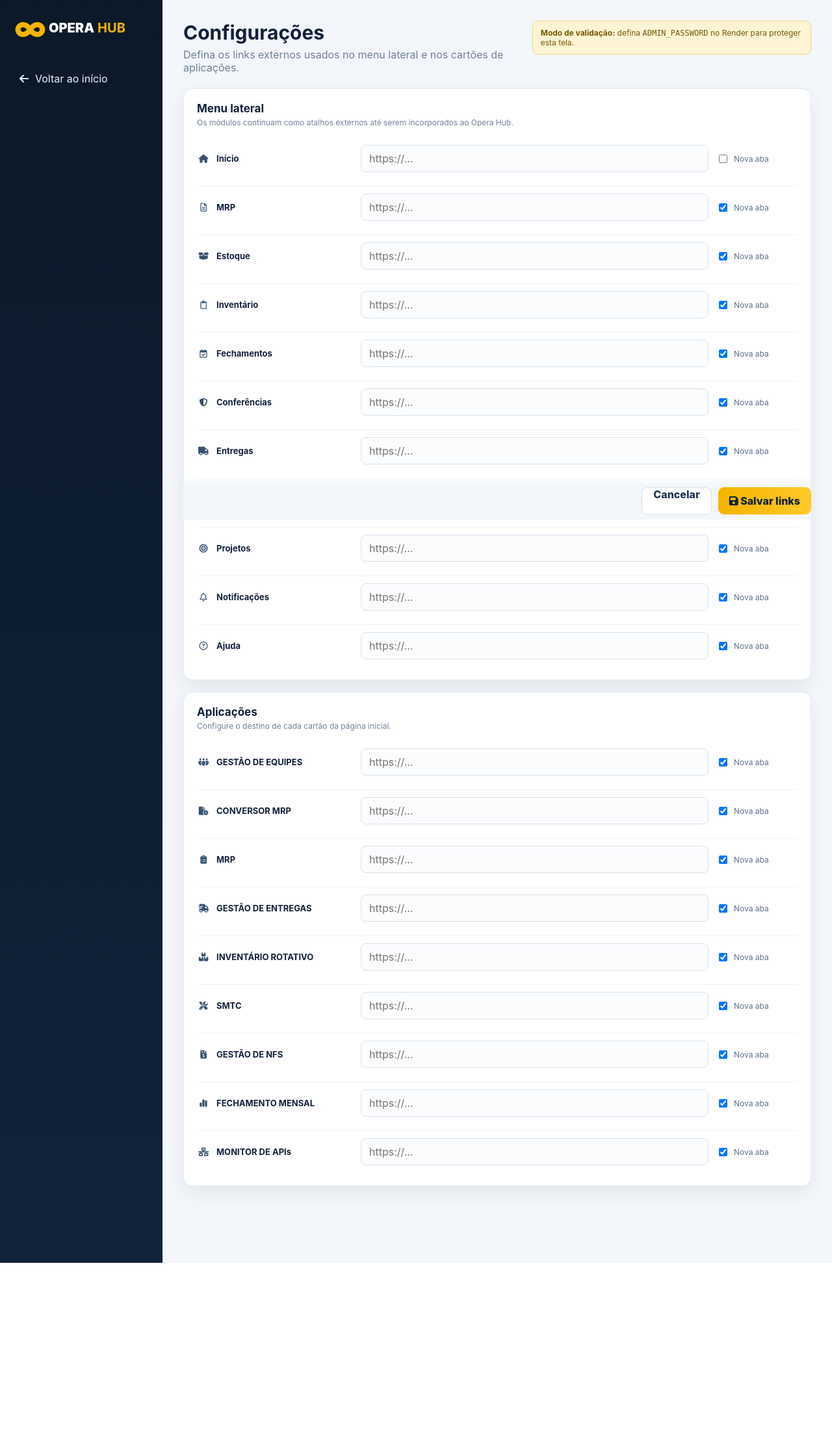
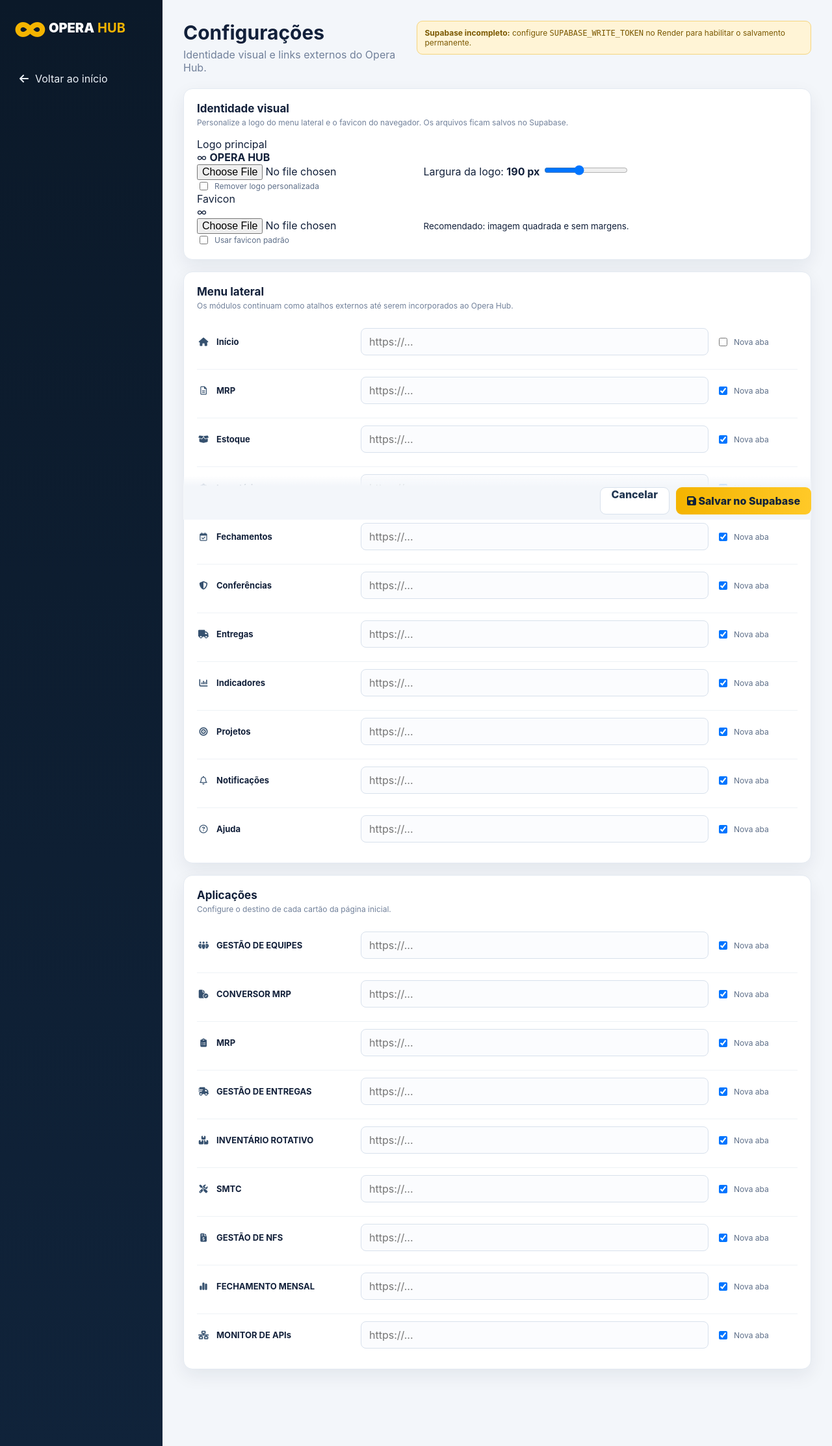
Before and after one commit to juniorsousa-oss/OPERAHUB---NOVA-VERS-O, a Flask app: page /configuracoes in a window 1280 px wide. Shown: the whole page at 65% size. Before the commit the page ends 1944 px from the top, so only its background shows below. Run offline with Flask 3, Linux system fonts and the light colour scheme; data that the repository does not hold is empty.

Commit message:
Adiciona logo e favicon configuráveis no painel

```diff
--- a/templates/config.html
+++ b/templates/config.html
@@ -3,8 +3,12 @@
 <head>
   <meta charset="utf-8">
   <meta name="viewport" content="width=device-width, initial-scale=1">
+  <title>Configurações | Opera Hub</title>
+  {% if settings['favicon_data'] %}
+  <link rel="icon" href="{{ settings['favicon_data'] }}">
+  {% else %}
   <link rel="icon" href="{{ url_for('static', filename='favicon.svg') }}" type="image/svg+xml">
-  <title>Configurações | Opera Hub</title>
+  {% endif %}
   <link rel="preconnect" href="https://cdnjs.cloudflare.com">
   <link rel="stylesheet" href="https://cdnjs.cloudflare.com/ajax/libs/font-awesome/6.5.2/css/all.min.css">
   <link rel="stylesheet" href="{{ url_for('static', filename='styles.css') }}">
@@ -12,10 +16,20 @@
 <body class="admin-body">
   <div class="admin-shell">
     <aside class="admin-side">
-      <div class="brand">
-        <div class="brand-mark">∞</div>
-        <div class="brand-text"><span>OPERA</span><strong>HUB</strong></div>
-      </div>
+      <a class="brand" href="{{ url_for('index') }}" aria-label="Opera Hub">
+        {% if settings['logo_data'] %}
+          <img
+            class="brand-logo-img"
+            src="{{ settings['logo_data'] }}"
+            alt="Opera Hub"
+            style="--brand-user-width: {{ settings['logo_width'] }}px"
+          >
+        {% else %}
+          <div class="brand-mark">∞</div>
+          <div class="brand-text"><span>OPERA</span><strong>HUB</strong></div>
+        {% endif %}
+      </a>
+
       <a class="back-home" href="{{ url_for('index') }}">
         <i class="fa-solid fa-arrow-left"></i>
         Voltar ao início
@@ -32,11 +46,11 @@
       <div class="admin-title">
         <div>
           <h1>Configurações</h1>
-          <p>Defina os links externos usados no menu lateral e nos cartões de aplicações.</p>
+          <p>Identidade visual e links externos do Opera Hub.</p>
         </div>
-        {% if not admin_enabled %}
+        {% if not supabase_write_ready %}
         <div class="dev-warning">
-          <strong>Modo de validação:</strong> defina <code>ADMIN_PASSWORD</code> no Render para proteger esta tela.
+          <strong>Supabase incompleto:</strong> configure <code>SUPABASE_WRITE_TOKEN</code> no Render para habilitar o salvamento permanente.
         </div>
         {% endif %}
       </div>
@@ -47,7 +61,60 @@
         {% endfor %}
       {% endwith %}
 
-      <form method="post">
+      <form method="post" enctype="multipart/form-data">
+        <section class="admin-card">
+          <h2>Identidade visual</h2>
+          <p>Personalize a logo do menu lateral e o favicon do navegador. Os arquivos ficam salvos no Supabase.</p>
+
+          <div class="identity-grid">
+            <div class="identity-field">
+              <label>Logo principal</label>
+              <div class="asset-preview asset-preview-logo">
+                {% if settings['logo_data'] %}
+                  <img src="{{ settings['logo_data'] }}" alt="Logo atual">
+                {% else %}
+                  <span>∞ <strong>OPERA HUB</strong></span>
+                {% endif %}
+              </div>
+              <input class="file-input" type="file" name="logo_upload" accept=".png,.jpg,.jpeg,.webp,.svg,image/*">
+              <label class="range-label" for="logo_width">
+                Largura da logo: <strong><span id="logoWidthValue">{{ settings['logo_width'] }}</span> px</strong>
+              </label>
+              <input
+                id="logo_width"
+                class="range-input"
+                type="range"
+                name="logo_width"
+                min="100"
+                max="320"
+                step="5"
+                value="{{ settings['logo_width'] }}"
+              >
+              <label class="check-wrap">
+                <input type="checkbox" name="remove_logo">
+                Remover logo personalizada
+              </label>
+            </div>
+
+            <div class="identity-field">
+              <label>Favicon</label>
+              <div class="asset-preview asset-preview-favicon">
+                {% if settings['favicon_data'] %}
+                  <img src="{{ settings['favicon_data'] }}" alt="Favicon atual">
+                {% else %}
+                  <span>∞</span>
+                {% endif %}
+              </div>
+              <input class="file-input" type="file" name="favicon_upload" accept=".png,.jpg,.jpeg,.webp,.svg,image/*">
+              <small>Recomendado: imagem quadrada e sem margens.</small>
+              <label class="check-wrap">
+                <input type="checkbox" name="remove_favicon">
+                Usar favicon padrão
+              </label>
+            </div>
+          </div>
+        </section>
+
         <section class="admin-card">
           <h2>Menu lateral</h2>
           <p>Os módulos continuam como atalhos externos até serem incorporados ao Opera Hub.</p>
@@ -112,11 +179,21 @@
           <a class="btn btn-secondary" href="{{ url_for('index') }}">Cancelar</a>
           <button class="btn btn-primary" type="submit">
             <i class="fa-solid fa-floppy-disk"></i>
-            Salvar links
+            Salvar no Supabase
           </button>
         </div>
       </form>
     </main>
   </div>
+
+  <script>
+    const range = document.getElementById("logo_width");
+    const value = document.getElementById("logoWidthValue");
+    if (range && value) {
+      range.addEventListener("input", () => {
+        value.textContent = range.value;
+      });
+    }
+  </script>
 </body>
 </html>
```
